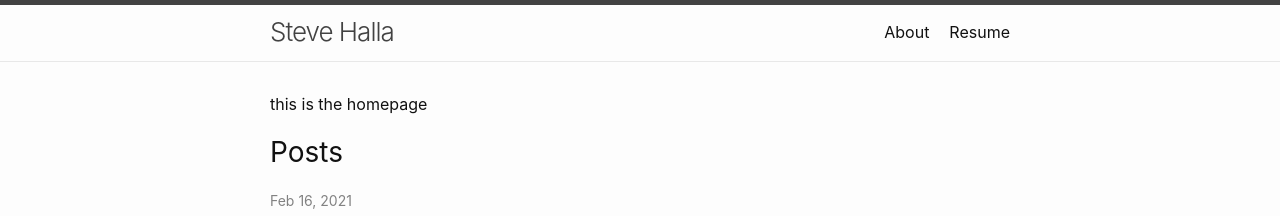
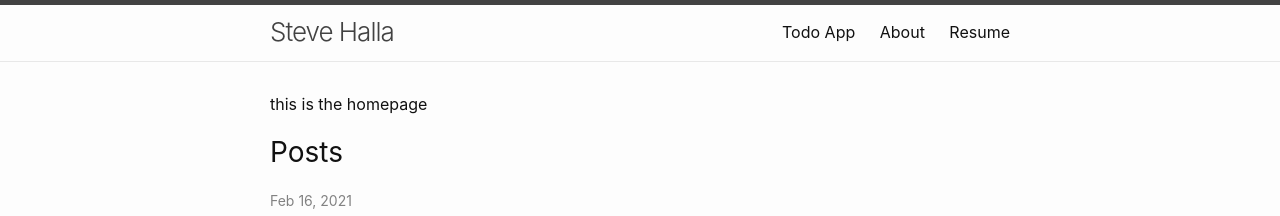
Before and after one commit to steven-halla/stevehalla.com, a Jekyll site: the page built from index.markdown, in a window 1280 px wide. Shown: the top 216 px of the page. Built offline with Jekyll 4.4.1, drawn with Linux system fonts in a browser that asks for light colours.

Commit message:
"made error fix changes"

```diff
--- a/_includes/header.html
+++ b/_includes/header.html
@@ -17,12 +17,16 @@
         </label>
 
         <div class="trigger">
-          {%- for path in page_paths -%}
-            {%- assign my_page = site.pages | where: "path", path | first -%}
-            {%- if my_page.title -%}
-            <a class="page-link" href="{{ my_page.url | relative_url }}">{{ my_page.title | escape }}</a>
-            {%- endif -%}
-          {%- endfor -%}
+          <a class="page-link" href="/todo/index.html" target="_blank">Todo App</a>
+          <a class="page-link" href="/about/index.html">About</a>
+          <a class="page-link" href="/resume/index.html" target="_blank">Resume</a>
+
+<!--          {%- for path in page_paths -%}-->
+<!--            {%- assign my_page = site.pages | where: "path", path | first -%}-->
+<!--            {%- if my_page.title -%}-->
+<!--            <a class="page-link" href="{{ my_page.url | relative_url }}">{{ my_page.title | escape }}</a>-->
+<!--            {%- endif -%}-->
+<!--          {%- endfor -%}-->
         </div>
       </nav>
     {%- endif -%}
--- a/_includes/social.html
+++ b/_includes/social.html
@@ -1,14 +1,14 @@
 <ul class="social-media-list">
-  {%- if site.dribbble_username -%}<li><a href="https://dribbble.com/{{ site.dribbble_username| cgi_escape | escape }}"><svg class="svg-icon"><use xlink:href="{{ '/assets/minima-social-icons.svg#dribbble' | relative_url }}"></use></svg> <span class="username">{{ site.dribbble_username| escape }}</span></a></li>{%- endif -%}
-  {%- if site.facebook_username -%}<li><a href="https://www.facebook.com/{{ site.facebook_username| cgi_escape | escape }}"><svg class="svg-icon"><use xlink:href="{{ '/assets/minima-social-icons.svg#facebook' | relative_url }}"></use></svg> <span class="username">{{ site.facebook_username| escape }}</span></a></li>{%- endif -%}
-  {%- if site.flickr_username -%}<li><a href="https://www.flickr.com/photos/{{ site.flickr_username| cgi_escape | escape }}"><svg class="svg-icon"><use xlink:href="{{ '/assets/minima-social-icons.svg#flickr' | relative_url }}"></use></svg> <span class="username">{{ site.flickr_username| escape }}</span></a></li>{%- endif -%}
-  {%- if site.github_username -%}<li><a href="https://github.com/{{ site.github_username| cgi_escape | escape }}"><svg class="svg-icon"><use xlink:href="{{ '/assets/minima-social-icons.svg#github' | relative_url }}"></use></svg> <span class="username">{{ site.github_username| escape }}</span></a></li>{%- endif -%}
-  {%- if site.instagram_username -%}<li><a href="https://instagram.com/{{ site.instagram_username| cgi_escape | escape }}"><svg class="svg-icon"><use xlink:href="{{ '/assets/minima-social-icons.svg#instagram' | relative_url }}"></use></svg> <span class="username">{{ site.instagram_username| escape }}</span></a></li>{%- endif -%}
-  {%- if site.linkedin_username -%}<li><a href="https://www.linkedin.com/in/{{ site.linkedin_username| cgi_escape | escape }}"><svg class="svg-icon"><use xlink:href="{{ '/assets/minima-social-icons.svg#linkedin' | relative_url }}"></use></svg> <span class="username">{{ site.linkedin_username| escape }}</span></a></li>{%- endif -%}
-  {%- if site.pinterest_username -%}<li><a href="https://www.pinterest.com/{{ site.pinterest_username| cgi_escape | escape }}"><svg class="svg-icon"><use xlink:href="{{ '/assets/minima-social-icons.svg#pinterest' | relative_url }}"></use></svg> <span class="username">{{ site.pinterest_username| escape }}</span></a></li>{%- endif -%}
-  {%- for mst in site.mastodon -%}{%- if mst.username and mst.instance -%}<li><a href="https://{{ mst.instance| cgi_escape | escape}}/@{{mst.username}}"><svg class="svg-icon"><use xlink:href="{{ '/assets/minima-social-icons.svg#mastodon' | relative_url }}"></use></svg> <span class="username">{{ mst.username|escape }}</span></a></li>{%- endif -%}{%- endfor -%}
-  {%- if site.twitter_username -%}<li><a href="https://www.twitter.com/{{ site.twitter_username| cgi_escape | escape }}"><svg class="svg-icon"><use xlink:href="{{ '/assets/minima-social-icons.svg#twitter' | relative_url }}"></use></svg> <span class="username">{{ site.twitter_username| escape }}</span></a></li>{%- endif -%}
-  {%- if site.youtube_username -%}<li><a href="https://youtube.com/{{ site.youtube_username| cgi_escape | escape }}"><svg class="svg-icon"><use xlink:href="{{ '/assets/minima-social-icons.svg#youtube' | relative_url }}"></use></svg> <span class="username">{{ site.youtube_username| escape }}</span></a></li>{%- endif -%}
-  {%- if site.googleplus_username -%}<li><a href="https://plus.google.com/{{ site.googleplus_username| escape }}"><svg class="svg-icon"><use xlink:href="{{ '/assets/minima-social-icons.svg#googleplus' | relative_url }}"></use></svg> <span class="username">{{ site.googleplus_username| escape }}</span></a></li>{%- endif -%}
-  {%- if site.rss -%}<li><a href="{{ 'feed.xml' | relative_url }}"><svg class="svg-icon"><use xlink:href="{{ '/assets/minima-social-icons.svg#rss' | relative_url }}"></use></svg> <span>{{ site.rss | escape }}</span></a></li>{%- endif -%}
+  {%- if site.dribbble_username -%}<li><a href="https://dribbble.com/{{ site.dribbble_username| cgi_escape | escape }}" target="_blank"><svg class="svg-icon"><use xlink:href="{{ '/assets/minima-social-icons.svg#dribbble' | relative_url }}"></use></svg> <span class="username">{{ site.dribbble_username| escape }}</span></a></li>{%- endif -%}
+  {%- if site.facebook_username -%}<li><a href="https://www.facebook.com/{{ site.facebook_username| cgi_escape | escape }}" target="_blank"><svg class="svg-icon"><use xlink:href="{{ '/assets/minima-social-icons.svg#facebook' | relative_url }}"></use></svg> <span class="username">{{ site.facebook_username| escape }}</span></a></li>{%- endif -%}
+  {%- if site.flickr_username -%}<li><a href="https://www.flickr.com/photos/{{ site.flickr_username| cgi_escape | escape }}" target="_blank"><svg class="svg-icon"><use xlink:href="{{ '/assets/minima-social-icons.svg#flickr' | relative_url }}"></use></svg> <span class="username">{{ site.flickr_username| escape }}</span></a></li>{%- endif -%}
+  {%- if site.github_username -%}<li><a href="https://github.com/{{ site.github_username| cgi_escape | escape }}" target="_blank"><svg class="svg-icon"><use xlink:href="{{ '/assets/minima-social-icons.svg#github' | relative_url }}"></use></svg> <span class="username">{{ site.github_username| escape }}</span></a></li>{%- endif -%}
+  {%- if site.instagram_username -%}<li><a href="https://instagram.com/{{ site.instagram_username| cgi_escape | escape }}" target="_blank"><svg class="svg-icon"><use xlink:href="{{ '/assets/minima-social-icons.svg#instagram' | relative_url }}"></use></svg> <span class="username">{{ site.instagram_username| escape }}</span></a></li>{%- endif -%}
+  {%- if site.linkedin_username -%}<li><a href="https://www.linkedin.com/in/{{ site.linkedin_username| cgi_escape | escape }}" target="_blank"><svg class="svg-icon"><use xlink:href="{{ '/assets/minima-social-icons.svg#linkedin' | relative_url }}"></use></svg> <span class="username">{{ site.linkedin_username| escape }}</span></a></li>{%- endif -%}
+  {%- if site.pinterest_username -%}<li><a href="https://www.pinterest.com/{{ site.pinterest_username| cgi_escape | escape }}" target="_blank"><svg class="svg-icon"><use xlink:href="{{ '/assets/minima-social-icons.svg#pinterest' | relative_url }}"></use></svg> <span class="username">{{ site.pinterest_username| escape }}</span></a></li>{%- endif -%}
+  {%- for mst in site.mastodon -%}{%- if mst.username and mst.instance -%}<li><a href="https://{{ mst.instance| cgi_escape | escape}}/@{{mst.username}}" target="_blank"><svg class="svg-icon"><use xlink:href="{{ '/assets/minima-social-icons.svg#mastodon' | relative_url }}"></use></svg> <span class="username">{{ mst.username|escape }}</span></a></li>{%- endif -%}{%- endfor -%}
+  {%- if site.twitter_username -%}<li><a href="https://www.twitter.com/{{ site.twitter_username| cgi_escape | escape }}" target="_blank"><svg class="svg-icon"><use xlink:href="{{ '/assets/minima-social-icons.svg#twitter' | relative_url }}"></use></svg> <span class="username">{{ site.twitter_username| escape }}</span></a></li>{%- endif -%}
+  {%- if site.youtube_username -%}<li><a href="https://youtube.com/{{ site.youtube_username| cgi_escape | escape }}" target="_blank"><svg class="svg-icon"><use xlink:href="{{ '/assets/minima-social-icons.svg#youtube' | relative_url }}"></use></svg> <span class="username">{{ site.youtube_username| escape }}</span></a></li>{%- endif -%}
+  {%- if site.googleplus_username -%}<li><a href="https://plus.google.com/{{ site.googleplus_username| escape }}" target="_blank"><svg class="svg-icon"><use xlink:href="{{ '/assets/minima-social-icons.svg#googleplus' | relative_url }}"></use></svg> <span class="username">{{ site.googleplus_username| escape }}</span></a></li>{%- endif -%}
+  {%- if site.rss -%}<li><a href="{{ 'feed.xml' | relative_url }}" target="_blank"><svg class="svg-icon"><use xlink:href="{{ '/assets/minima-social-icons.svg#rss' | relative_url }}"></use></svg> <span>{{ site.rss | escape }}</span></a></li>{%- endif -%}
 </ul>
--- a/_layouts/default.html
+++ b/_layouts/default.html
@@ -2,6 +2,7 @@
 <html lang="{{ page.lang | default: site.lang | default: "en" }}">
 
   {%- include head.html -%}
+
 
   <body>
 
```
